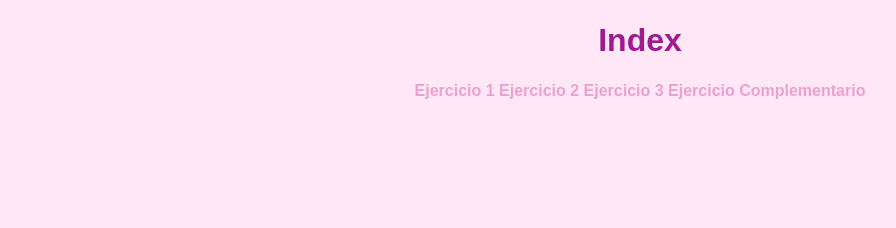
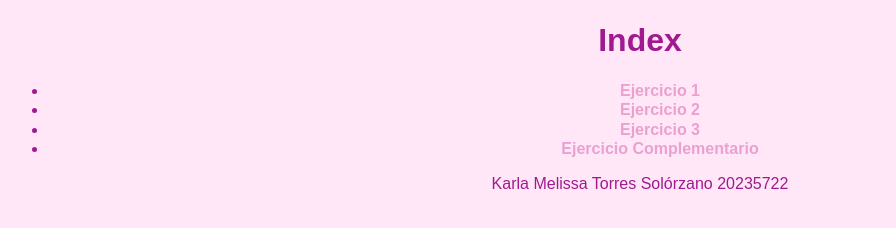
Before and after one commit to kmmelissat/20235722_Guia1, a plain HTML site: page index.html in a window 1280 px wide. Shown: the whole page, without its empty margins (0-896 px from the left). Drawn offline with Linux system fonts and the light colour scheme.

Commit message:
Update index.html

```diff
--- a/index.html
+++ b/index.html
@@ -8,9 +8,15 @@
 </head>
 <body>
     <h1>Index</h1>
-    <a href="estilos_embedados.html">Ejercicio 1</a>
-    <a href="ejemplo2.html">Ejercicio 2</a>
-    <a href="paises.html">Ejercicio 3</a>
-    <a href="avatar_thelastairbender.html">Ejercicio Complementario</a>
+    <ul>
+        <li><a href="estilos_embedados.html">Ejercicio 1</a></li>
+        <li><a href="ejemplo2.html">Ejercicio 2</a></li>
+        <li><a href="paises.html">Ejercicio 3</a></li>
+        <li><a href="avatar_thelastairbender.html">Ejercicio Complementario</a></li>
+    </ul>
+
+    <footer>
+        <p>Karla Melissa Torres Solórzano 20235722</p>
+    </footer>
 </body>
 </html>
```
